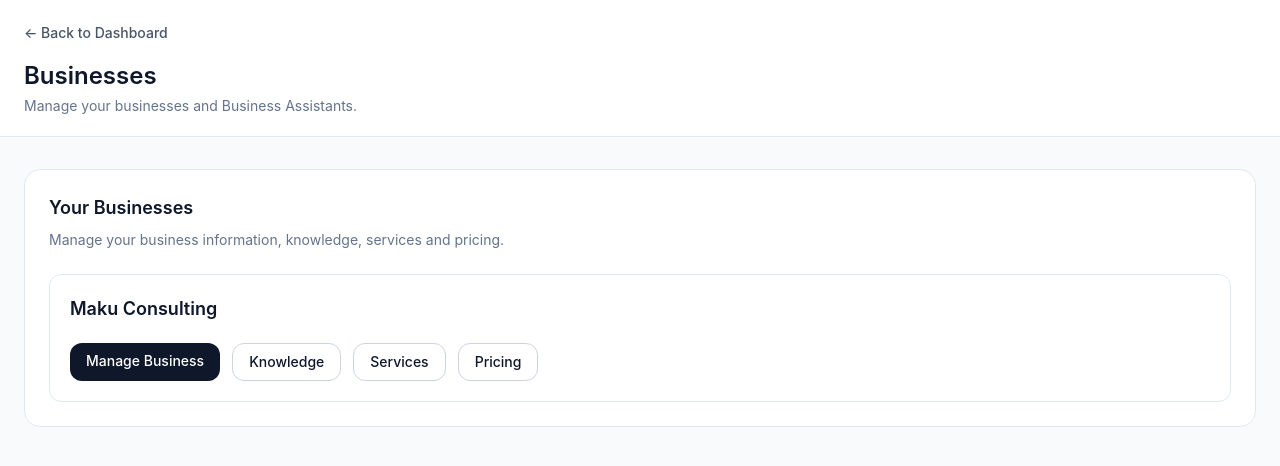
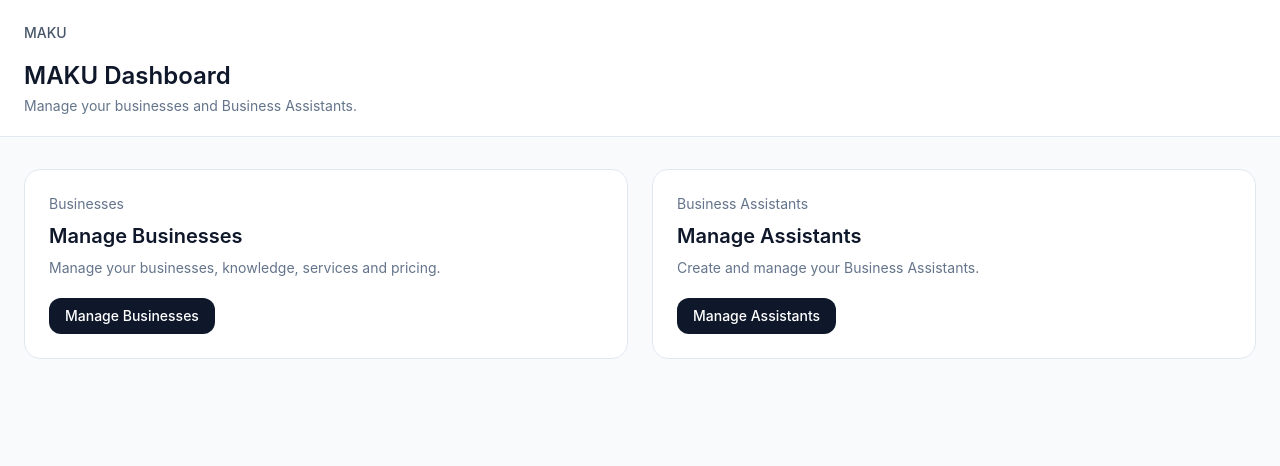
Before and after one commit to NBelleBee/maku-platform, a Next.js app: page /dashboard in a window 1280 px wide. Shown: the top 466 px of the page. Built offline with nearby package versions, Linux system fonts and the light colour scheme.

Commit message:
Fix dashboard page

```diff
--- a/app/dashboard/page.tsx
+++ b/app/dashboard/page.tsx
@@ -1,6 +1,6 @@
 import Link from 'next/link'
 
-export default function BusinessesPage() {
+export default function DashboardPage() {
   return (
     <main className="min-h-screen bg-slate-50">
       <header className="border-b border-slate-200 bg-white">
@@ -9,11 +9,11 @@ export default function BusinessesPage() {
             href="/dashboard"
             className="text-sm font-medium text-slate-600"
           >
-            ← Back to Dashboard
+            MAKU
           </Link>
 
           <h1 className="mt-4 text-2xl font-semibold text-slate-900">
-            Businesses
+            MAKU Dashboard
           </h1>
 
           <p className="mt-1 text-sm text-slate-500">
@@ -23,49 +23,47 @@ export default function BusinessesPage() {
       </header>
 
       <section className="mx-auto max-w-7xl px-6 py-8">
-        <div className="rounded-2xl border border-slate-200 bg-white p-6">
-          <h2 className="text-lg font-semibold text-slate-900">
-            Your Businesses
-          </h2>
+        <div className="grid gap-6 md:grid-cols-2">
+          <div className="rounded-2xl border border-slate-200 bg-white p-6">
+            <p className="text-sm text-slate-500">
+              Businesses
+            </p>
 
-          <p className="mt-2 text-sm text-slate-500">
-            Manage your business information, knowledge, services and pricing.
-          </p>
+            <h2 className="mt-2 text-xl font-semibold text-slate-900">
+              Manage Businesses
+            </h2>
 
-          <div className="mt-6 rounded-xl border border-slate-200 p-5">
-            <h3 className="text-lg font-semibold text-slate-900">
-              Maku Consulting
-            </h3>
+            <p className="mt-2 text-sm text-slate-500">
+              Manage your businesses, knowledge, services and pricing.
+            </p>
 
-            <div className="mt-5 flex flex-wrap gap-3">
-              <Link
-                href="/dashboard/businesses/1"
-                className="rounded-xl bg-slate-900 px-4 py-2 text-sm font-medium text-white"
-              >
-                Manage Business
-              </Link>
+            <Link
+              href="/dashboard/businesses"
+              className="mt-5 inline-flex rounded-xl bg-slate-900 px-4 py-2 text-sm font-medium text-white"
+            >
+              Manage Businesses
+            </Link>
+          </div>
 
-              <Link
-                href="/dashboard/businesses/1/knowledge"
-                className="rounded-xl border border-slate-300 px-4 py-2 text-sm font-medium text-slate-900"
-              >
-                Knowledge
-              </Link>
+          <div className="rounded-2xl border border-slate-200 bg-white p-6">
+            <p className="text-sm text-slate-500">
+              Business Assistants
+            </p>
 
-              <Link
-                href="/dashboard/businesses/1/services"
-                className="rounded-xl border border-slate-300 px-4 py-2 text-sm font-medium text-slate-900"
-              >
-                Services
-              </Link>
+            <h2 className="mt-2 text-xl font-semibold text-slate-900">
+              Manage Assistants
+            </h2>
 
-              <Link
-                href="/dashboard/businesses/1/pricing"
-                className="rounded-xl border border-slate-300 px-4 py-2 text-sm font-medium text-slate-900"
-              >
-                Pricing
-              </Link>
-            </div>
+            <p className="mt-2 text-sm text-slate-500">
+              Create and manage your Business Assistants.
+            </p>
+
+            <Link
+              href="/dashboard/assistants"
+              className="mt-5 inline-flex rounded-xl bg-slate-900 px-4 py-2 text-sm font-medium text-white"
+            >
+              Manage Assistants
+            </Link>
           </div>
         </div>
       </section>
```
